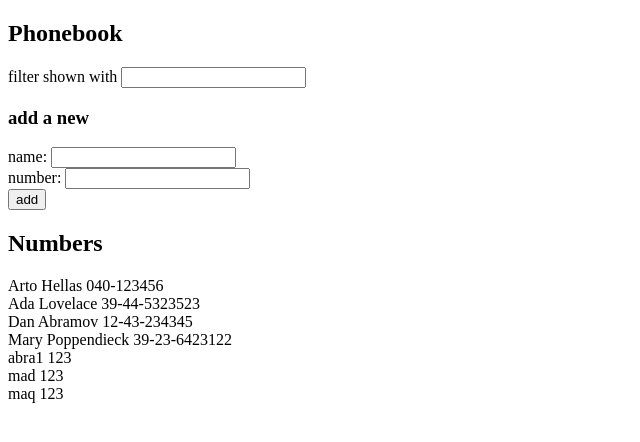
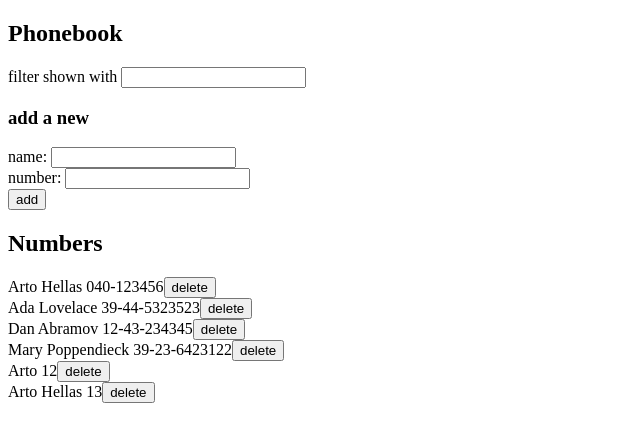
Before and after one commit to Arturo-Castro/Full-stack-open-course, a React (Create React App) app in the folder part2/phonebook/: page / in a window 1280 px wide. Shown: the top 442 px of the page, without its empty margins (0-640 px from the left). Built offline with nearby package versions, Linux system fonts and the light colour scheme; data requests are answered from the project's data file.

Commit message:
add step 8 and 9

```diff
--- a/part2/phonebook/db.json
+++ b/part2/phonebook/db.json
@@ -3,7 +3,7 @@
     {
       "name": "Arto Hellas",
       "number": "040-123456",
-      "id": 1
+      "id": 2
     },
     {
       "name": "Ada Lovelace",
@@ -21,19 +21,14 @@
       "id": 4
     },
     {
-      "name": "abra1",
-      "number": "123",
+      "name": "Arto",
+      "number": "12",
       "id": 5
     },
     {
-      "name": "mad",
-      "number": "123",
+      "name": "Arto Hellas",
+      "number": "13",
       "id": 6
-    },
-    {
-      "name": "maq",
-      "number": "123",
-      "id": 7
     }
   ]
 }
--- a/part2/phonebook/src/App.js
+++ b/part2/phonebook/src/App.js
@@ -1,5 +1,5 @@
 import { useState, useEffect } from 'react'
-import axios from "axios"
+import phonebookService from "./services/phonebook"
 
 const Filter = (props) => {
   return(
@@ -26,9 +26,21 @@ const PersonForm = (props) => {
 }
 
 const Name = (props) => {
+  const handleDelete = () => {
+    if(window.confirm(`Delete ${props.person.name}?`)){
+      phonebookService
+        .eliminate(props.person.id)
+        window.location.reload()
+    }
+  }
 
   return(
-    <div>{props.person.name} {props.person.number}</div>
+    <div>
+      {props.person.name} {props.person.number}
+      <button onClick={handleDelete}>
+        delete
+      </button>
+    </div>
   )
 }
 
@@ -49,12 +61,18 @@ const App = () => {
   const [filteredPersons, setFilteredPersons] = useState([])
 
   useEffect(() => {
-    axios
+    phonebookService
+      .getAll()
+      .then(response => {
+        setPersons(response.data)
+        setFilteredPersons([...response.data])
+      })
+   /*  axios
       .get("http://localhost:3001/persons")
       .then(response => {
         setPersons(response.data)
         setFilteredPersons([...response.data])
-      })
+      }) */
   }, [])
 
   const addPerson = (e) => {
@@ -63,13 +81,20 @@ const App = () => {
       name: newName,
       number: newNumber,
     }
-    axios
+    phonebookService
+      .create(personObject)
+      .then(response => {
+        setPersons(persons.concat(response.data).filter((item, index, self) => self.findIndex(
+          (t) => {return (t.name === item.name)}) === index
+        ))
+      })
+    /* axios
       .post("http://localhost:3001/persons", personObject)
       .then(response => {
         setPersons(persons.concat(response.data).filter((item, index, self) => self.findIndex(
           (t) => {return (t.name === item.name)}) === index
         ))
-      })
+      }) */
     persons.map((item) => {
       if(item.name === personObject.name){
         return alert(`${personObject.name} is alredy added to the phonebook`)
--- /dev/null
+++ b/part2/phonebook/src/services/phonebook.js
@@ -0,0 +1,17 @@
+import axios from "axios";
+
+const url = "http://localhost:3001/persons"
+
+const getAll = () => {
+  return axios.get(url)
+}
+
+const create = newPerson => {
+  return axios.post(url, newPerson)
+}
+
+const eliminate = id => {
+  return axios.delete(`http://localhost:3001/persons/${id}`)
+}
+
+export default { getAll, create, eliminate }
```
